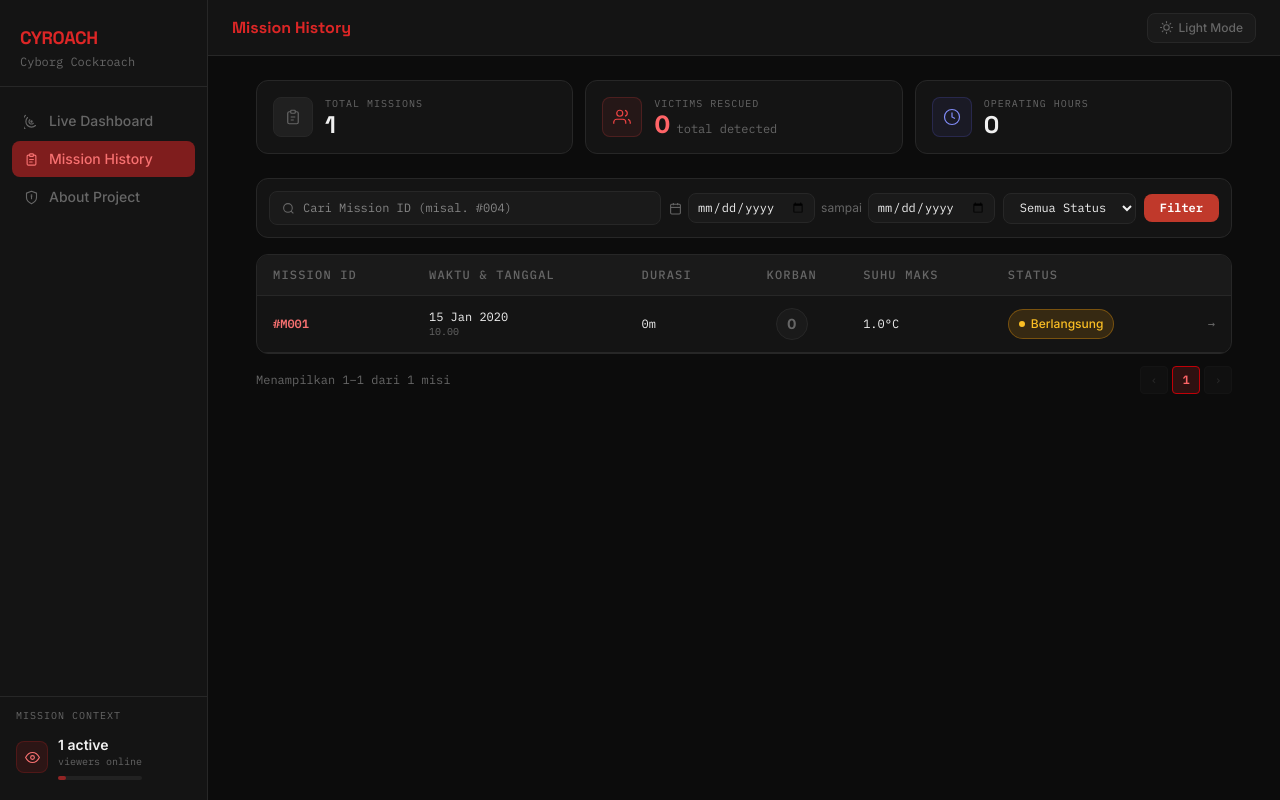
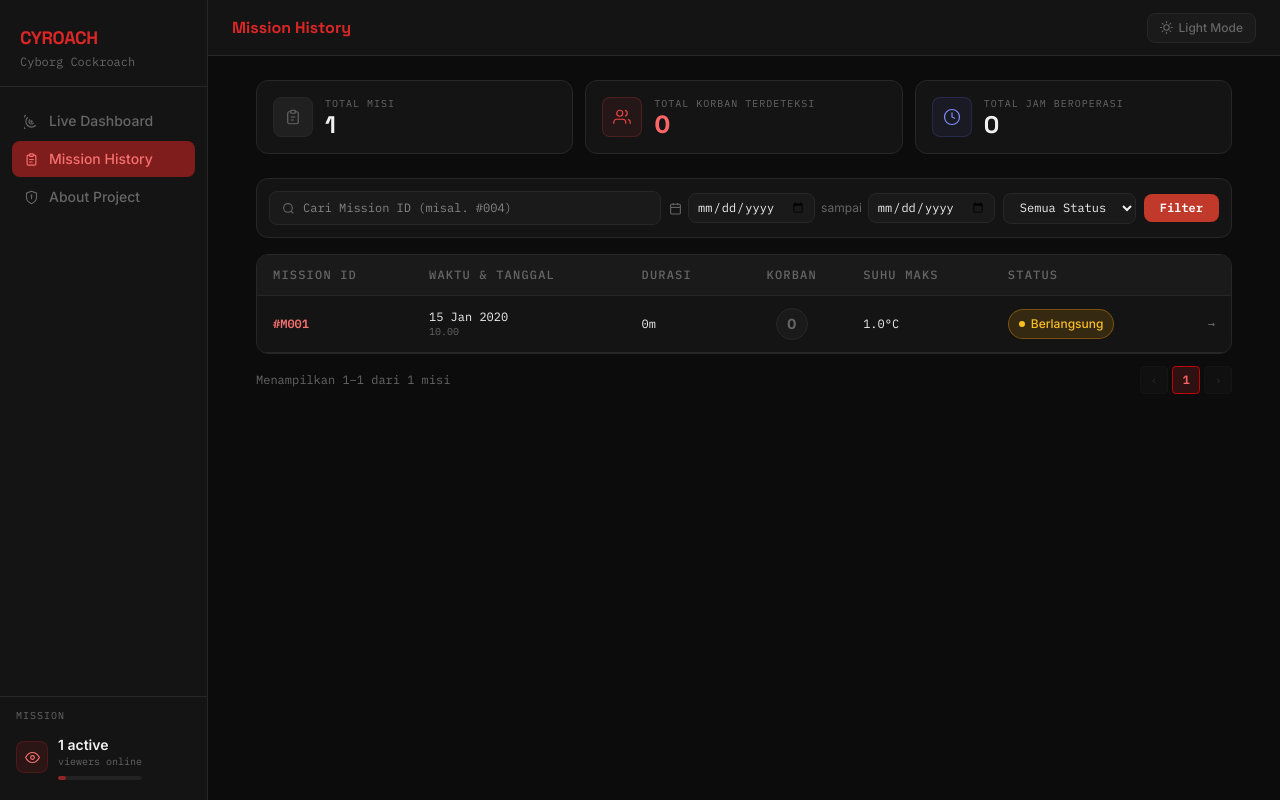
Before and after one commit to mridwanslamat/cyroach-web, a Laravel app: page /missions in a window 1280 px wide. Run offline with Laravel 12, Linux system fonts and the light colour scheme; tables that the repository leaves empty hold one stand-in row (values such as "Sample post"); style sheets or scripts are compiled from the project's sources.

Commit message:
Translate Mission History stat labels to Indonesian and simplify sidebar label

```diff
--- a/resources/views/layouts/app.blade.php
+++ b/resources/views/layouts/app.blade.php
@@ -64,7 +64,7 @@
 
     {{-- Mission Context (bawah sidebar) --}}
     <div class="px-4 pb-5 pt-3 border-t cyroach-border">
-        <div class="text-xs cyroach-muted uppercase tracking-widest mb-3" style="font-family:var(--font-mono);font-size:10px;">Mission Context</div>
+        <div class="text-xs cyroach-muted uppercase tracking-widest mb-3" style="font-family:var(--font-mono);font-size:10px;">Mission</div>
         <div class="flex items-center gap-2.5">
             <div class="w-8 h-8 rounded-lg flex items-center justify-center shrink-0" style="background-color:rgba(220,38,38,0.12);border:1px solid rgba(220,38,38,0.2);">
                 <svg width="15" height="15" viewBox="0 0 24 24" fill="none" stroke="currentColor" stroke-width="1.8" class="cyroach-accent-text">
--- a/resources/views/missions.blade.php
+++ b/resources/views/missions.blade.php
@@ -17,7 +17,7 @@
                 </svg>
             </div>
             <div>
-                <div class="text-xs cyroach-muted uppercase tracking-widest mb-0.5" style="font-family:var(--font-mono);font-size:10px;">Total Missions</div>
+                <div class="text-xs cyroach-muted uppercase tracking-widest mb-0.5" style="font-family:var(--font-mono);font-size:10px;">Total Misi</div>
                 <div class="text-2xl font-display font-bold cyroach-text leading-none" id="stat-total-misi">—</div>
             </div>
         </div>
@@ -31,10 +31,9 @@
                 </svg>
             </div>
             <div>
-                <div class="text-xs cyroach-muted uppercase tracking-widest mb-0.5" style="font-family:var(--font-mono);font-size:10px;">Victims Rescued</div>
+                <div class="text-xs cyroach-muted uppercase tracking-widest mb-0.5" style="font-family:var(--font-mono);font-size:10px;">Total Korban Terdeteksi</div>
                 <div class="flex items-baseline gap-1.5">
                     <div class="text-2xl font-bold text-red-400 leading-none" id="stat-total-korban" style="font-variant-numeric: normal; font-feature-settings: normal;">—</div>
-                    <div class="text-xs cyroach-muted" id="stat-korban-sub" style="font-family:var(--font-mono);">total detected</div>
                 </div>
             </div>
         </div>
@@ -46,7 +45,7 @@
                 </svg>
             </div>
             <div>
-                <div class="text-xs cyroach-muted uppercase tracking-widest mb-0.5" style="font-family:var(--font-mono);font-size:10px;">Operating Hours</div>
+                <div class="text-xs cyroach-muted uppercase tracking-widest mb-0.5" style="font-family:var(--font-mono);font-size:10px;">Total Jam Beroperasi</div>
                 <div class="text-2xl font-display font-bold cyroach-text leading-none" id="stat-hours">—</div>
             </div>
         </div>
```
